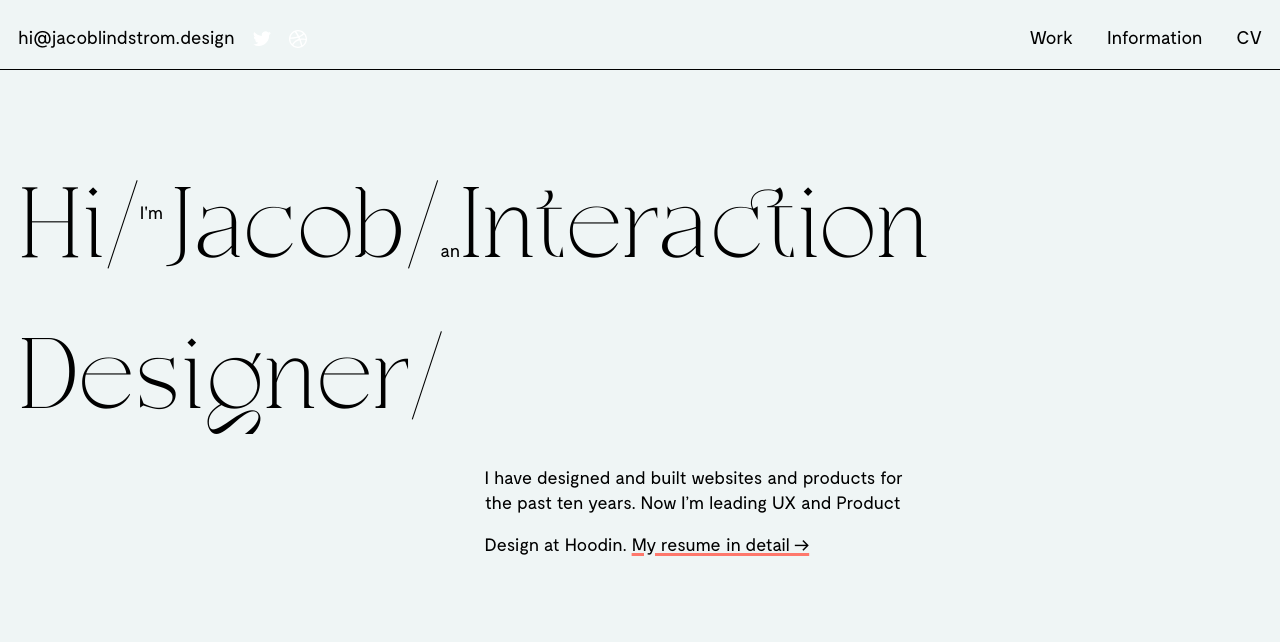
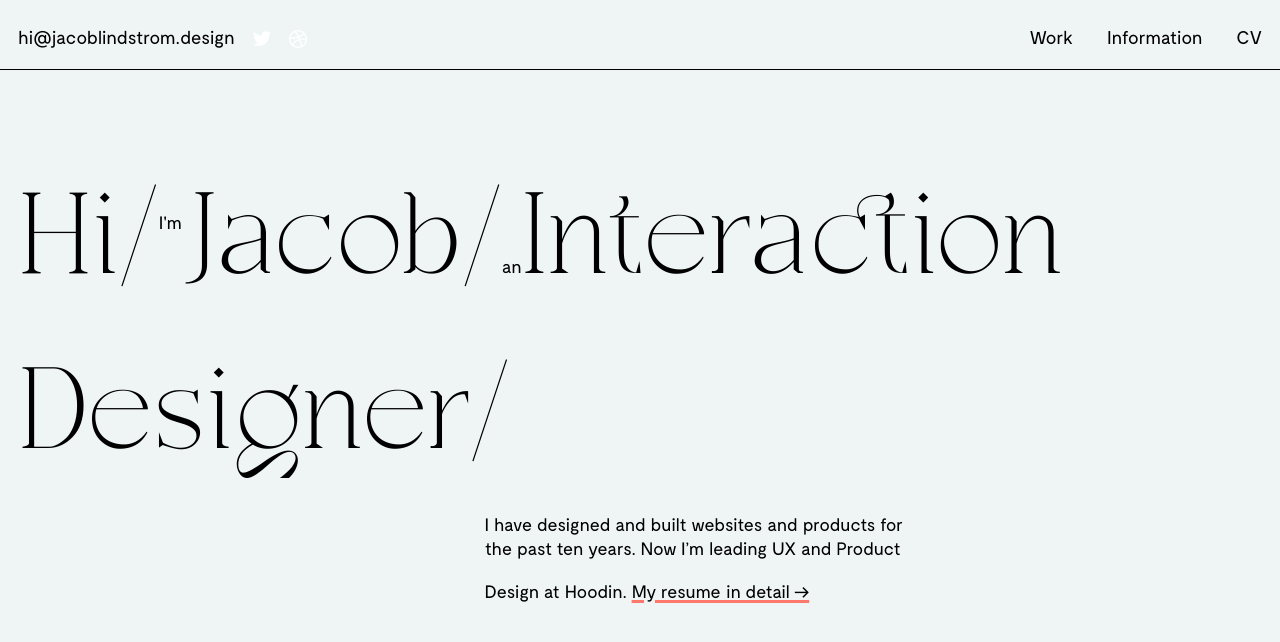
Before and after one commit to jacoblindstrm/jacoblindstrm.github.io, a Jekyll site: the page built from index.html, in a window 1280 px wide. Shown: the top 642 px of the page. Built offline with Jekyll 4.4.1, drawn with Linux system fonts in a browser that asks for light colours; comment, search, counter and statistics services are not loaded.

Commit message:
Update index.scss

```diff
--- a/_sass/index.scss
+++ b/_sass/index.scss
@@ -7,7 +7,7 @@
         h1 {
             font-family: var(--font-heading);
             font-weight: normal;
-            font-size: 8.75vw;
+            font-size: 10.1vw;
             text-align: justify;
             margin: 0;
             grid-column: 1 / -1;
```
